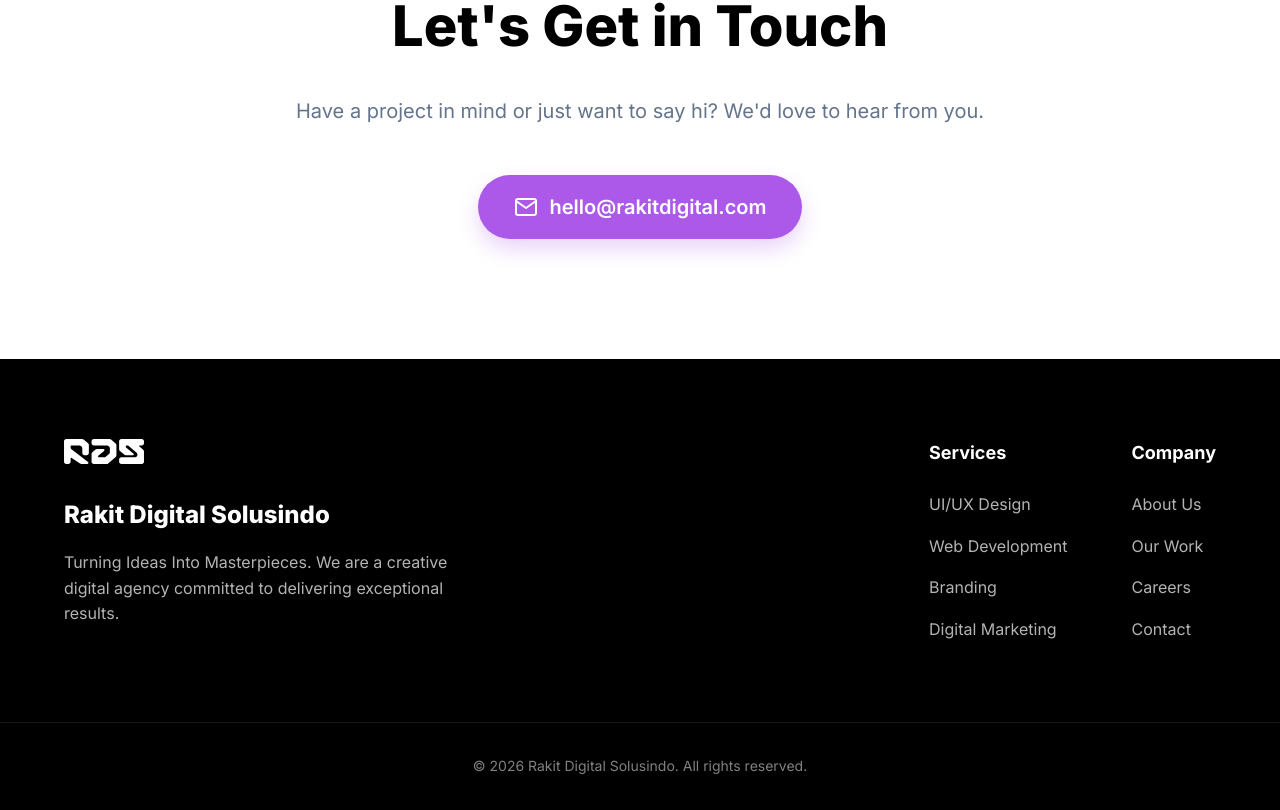
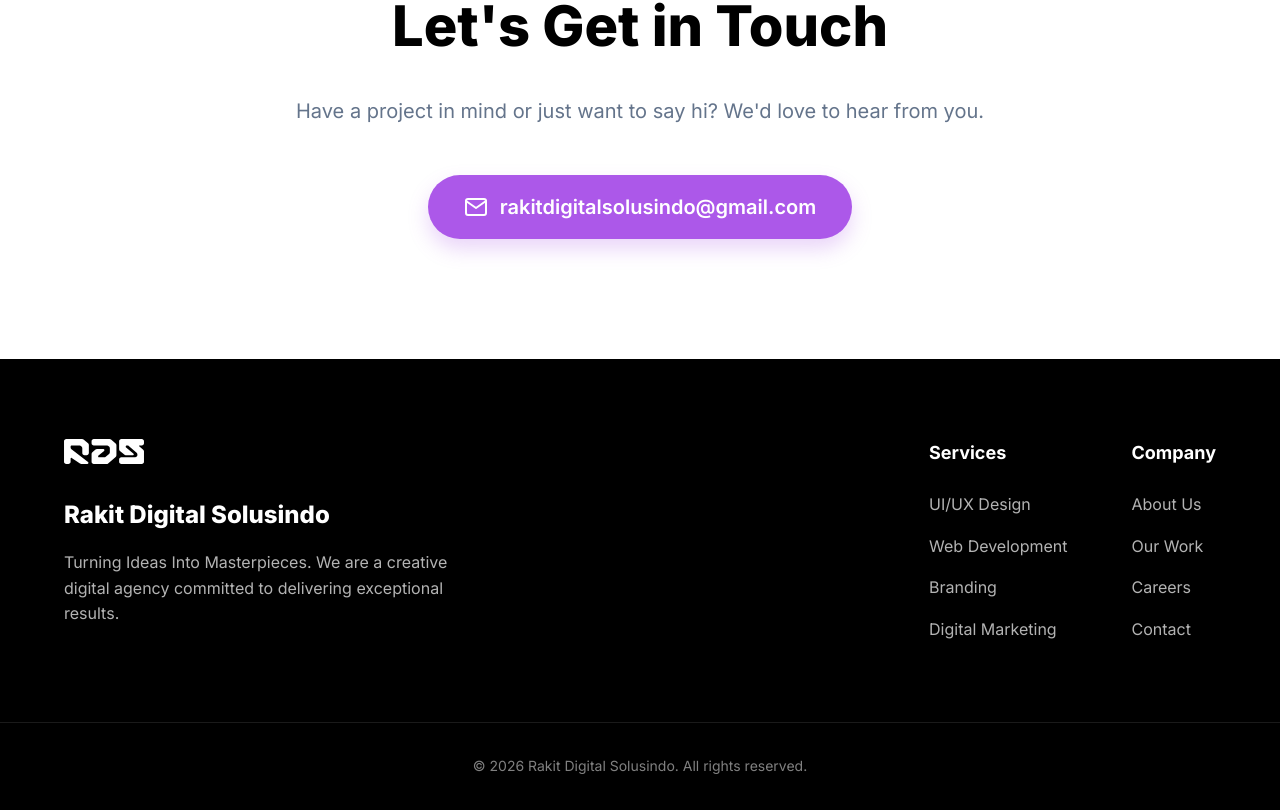
Before and after one commit to rakitdigitalsolusindo/rakit-digital-indo, a Vue app: page / in a window 1280 px wide. Shown: the part 3325-4135 px from the top of the page. Built offline with nearby package versions, Linux system fonts and the light colour scheme.

Commit message:
Contact Edit

```diff
--- a/src/data/contact.ts
+++ b/src/data/contact.ts
@@ -8,6 +8,6 @@ export interface ContactData {
 export const contactData: ContactData = {
   title: "Let's Get in Touch",
   subtitle: "Have a project in mind or just want to say hi? We'd love to hear from you.",
-  email: "hello@rakitdigital.com",
+  email: "rakitdigitalsolusindo@gmail.com",
   buttonText: "Send an Email"
 };
```
